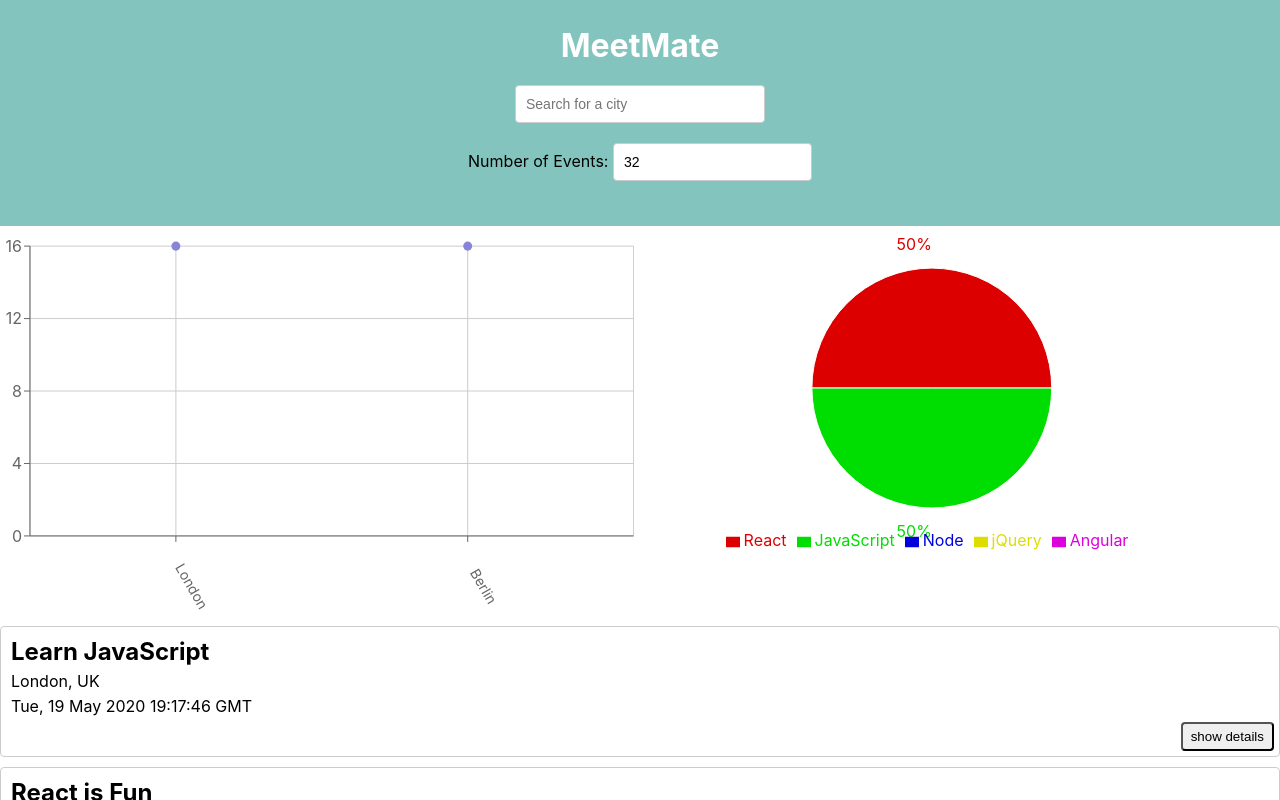
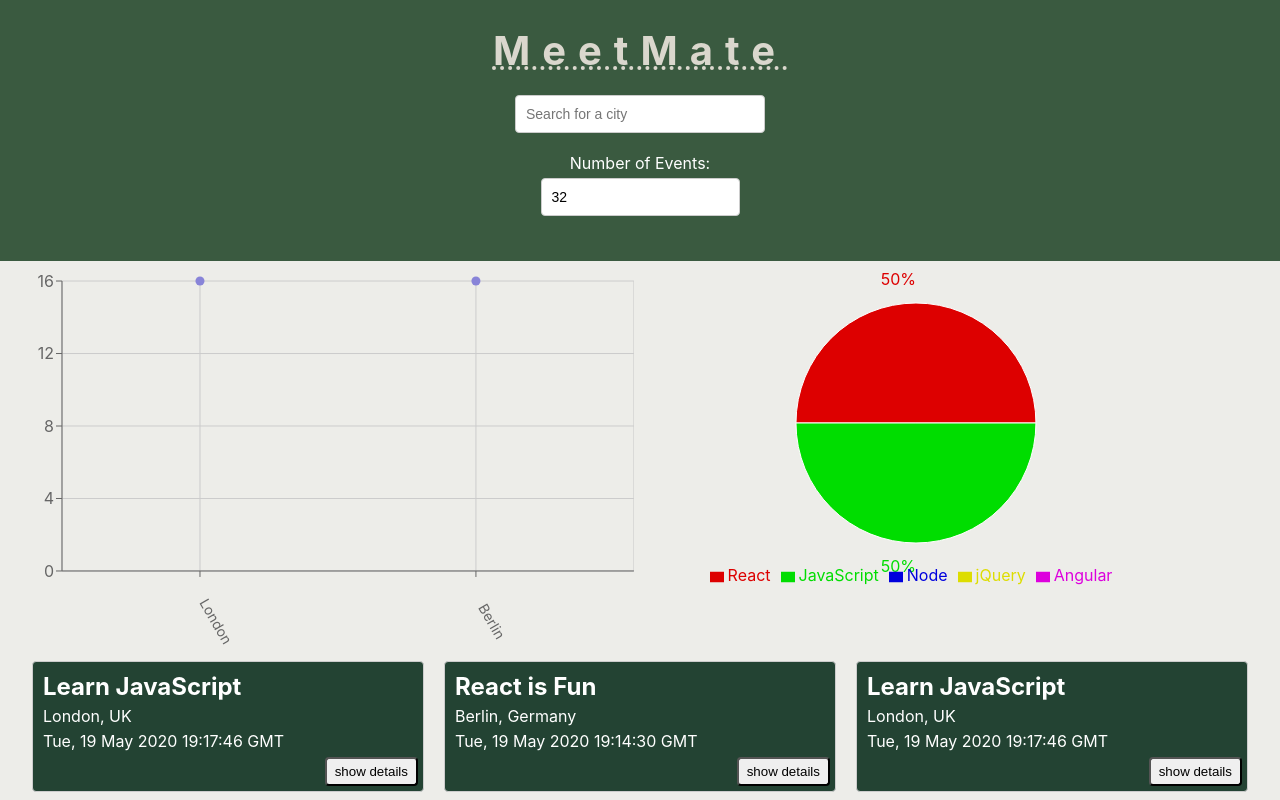
Before and after one commit to stivi00/meet, a React (Create React App) app: page / in a window 1280 px wide. Shown: the top 800 px of the page. Built offline with nearby package versions, Linux system fonts and the light colour scheme; what atatus-spa would draw is missing.

Commit message:
final styling added

```diff
--- a/src/App.css
+++ b/src/App.css
@@ -1,9 +1,10 @@
 @import url(https://fonts.googleapis.com/css?family=Roboto:500);
+
 *{
-
   margin: 0;
 }
 .App {
+  background-color: #edede9;
   text-align: center;
 }
 
@@ -13,12 +14,15 @@
 
 .header-wrapper{
   padding: 2%;
-  background-color:#83c5be ;
+  background-color:#3a5a40 ;
   width: 100%;
 }
 
 .header-title{
-  color: #fff;
+  color: #dad7cd;
+  text-decoration:  dotted underline;
+  font-size: 40px;
+  letter-spacing: 0.3em;
 }
 
 ul {
@@ -54,6 +58,13 @@ input[type="number"] {
   margin: auto;
   position: relative;
 }
+
+#number-of-events label{
+  padding-bottom: 5px;
+  display: block;
+  color: #fff;
+}
+
 
 .suggestions {
   width: 250px;
@@ -109,6 +120,23 @@ input[type="number"] {
   z-index: 1000;
 }
 
+.content-wrapper{
+  max-width: 95%;
+  margin: 0 auto;
+  background-color: #edede9;
+}
+
+#event-list{
+  display:grid;
+  grid-template-columns: 1fr 1fr 1fr;
+  gap: 20px;
+}
+
+.event{
+  background-color: #234333;
+  color: #fff;
+}
+
 .charts-container{
   display: grid;
   grid-template-columns: 1fr 1fr;
--- a/src/App.js
+++ b/src/App.js
@@ -66,11 +66,16 @@ const App = () => {
                     setErrorAlert={setErrorAlert}
                 />
             </div>
-            <div className='charts-container'>
-                <CityEventsChart allLocations={allLocations} events={events} />
-                <EventGenresChart events={events} />
+            <div className='content-wrapper'>
+                <div className='charts-container'>
+                    <CityEventsChart
+                        allLocations={allLocations}
+                        events={events}
+                    />
+                    <EventGenresChart events={events} />
+                </div>
+                <EventList events={events} />
             </div>
-            <EventList events={events} />
         </div>
     );
 };
```
